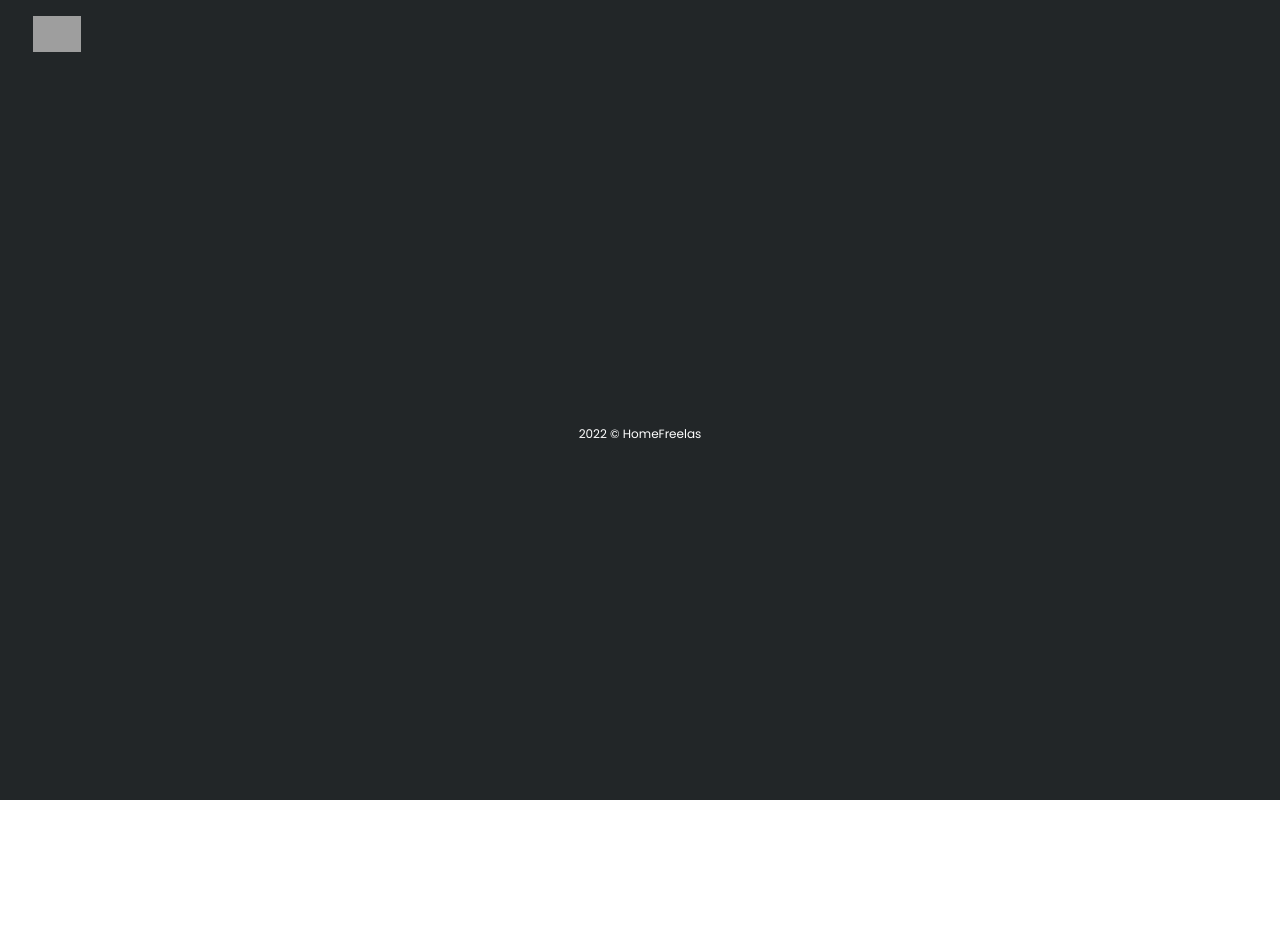
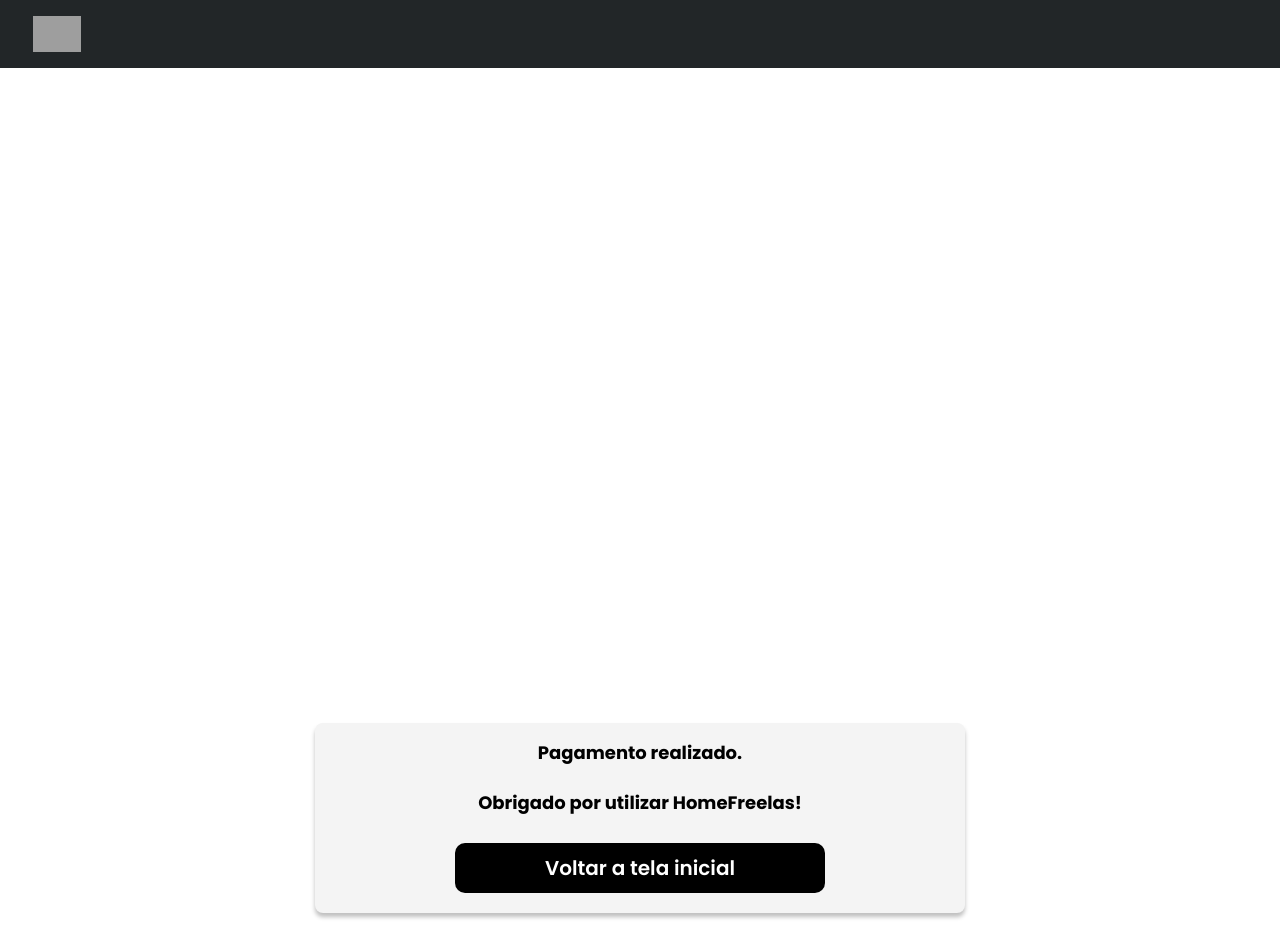
Before and after one commit to HomeFreelasOficial/lp, a React (Vite) app: page /cliente/servico-aceito/pagamento in a window 1280 px wide. Shown: the top 952 px of the page. Before the commit the page ends 800 px from the top, so only its background shows below. Built offline with nearby package versions, Linux system fonts and the light colour scheme; grey boxes are pictures that could not be loaded.

Commit message:
add: payment

```diff
--- /dev/null
+++ b/src/components/Client/client-payment/Cards/Pay.tsx
@@ -0,0 +1,16 @@
+import { useNavigate } from "react-router-dom";
+import { TextoBold } from "../../client-home/Body/styles";
+import * as S from './stylesP';
+import { Card } from "./stylesR";
+
+
+export default function Pay(){
+    const nav = useNavigate()
+    return(
+        <Card>
+            <TextoBold>Pagamento realizado.</TextoBold>
+            <TextoBold>Obrigado por utilizar HomeFreelas!</TextoBold>
+            <S.BtnExit onClick={()=> nav("/")}>Voltar a tela inicial</S.BtnExit>
+        </Card>
+    )
+}
--- /dev/null
+++ b/src/components/Client/client-payment/Cards/Return.tsx
@@ -0,0 +1,13 @@
+import { TextoBold } from "../../client-home/Body/styles";
+import * as S from "./stylesR";
+
+export default function Return(){
+    return(
+        <>
+        <S.Card>
+            <TextoBold>Selecione o método de pagamento</TextoBold>
+            <S.ConfirmBtn>Confirmar</S.ConfirmBtn>
+        </S.Card>
+        </>
+    )
+}
--- /dev/null
+++ b/src/components/Client/client-payment/Cards/stylesP.ts
@@ -0,0 +1,17 @@
+import styled from "styled-components";
+
+export const BtnExit = styled.button`
+    background-color: #000000;
+    color: #ffffff;
+
+    padding: 1rem 9rem;
+    border-radius: 10px;
+
+    font-size: 2.5rem;
+    font-weight: 600;
+
+    @media (min-width: 720px) {
+        font-size: 2rem;
+
+    }
+`;
--- /dev/null
+++ b/src/components/Client/client-payment/Cards/stylesR.ts
@@ -0,0 +1,26 @@
+import styled from "styled-components";
+
+export const Card = styled.div`
+    display: flex;
+    flex-direction: column;
+    align-items: center;
+    justify-content: space-around;
+    padding: 2em;
+    gap: 3em;
+    width: 65em;
+    height: 35em;
+    background-color: #F4F4F4;
+    box-shadow: 0px 4px 4px rgba(0, 0, 0, 0.25);
+    border-radius: 8px;
+`
+
+export const ConfirmBtn = styled.button`
+    background-color: #8811D2;
+    color: white;
+
+    font-weight: 600;
+    font-size: 3rem;
+
+    padding: 1rem 8rem;
+    border-radius: 100%;
+`
--- a/src/components/Client/client-payment/index.tsx
+++ b/src/components/Client/client-payment/index.tsx
@@ -2,17 +2,22 @@ import { Footer } from "../../signin/Footer/Footer";
 import { HeaderCadastro } from "../../signin/Header/Header";
 import { Wrapper } from "../client-call-service/styles";
 
-import * as S from './styles';
-
+import { BodyOrganizer } from "../client-service-accepted/Cards/styles";
+import Return from "./Cards/Return";
+import Pay from "./Cards/Pay";
 
 
 export default function Payment(){
   return(
-    <>
     <Wrapper>
       <HeaderCadastro path='/cliente/inicio'/>
+      <BodyOrganizer>
+        { false?
+        <Return/>:
+        <Pay />
+        }
+      </BodyOrganizer>
       <Footer/>
     </Wrapper>
-    </>
   )
 }
--- a/src/components/Client/client-service-accepted/Cards/CardFirst.tsx
+++ b/src/components/Client/client-service-accepted/Cards/CardFirst.tsx
@@ -2,7 +2,7 @@
 import { TextoBold } from "../../client-home/Body/styles";
 import CardFreela from "../CardFreela/CardFreela";
 import { useNavigate } from "react-router-dom";
-import * as S from '../styles';
+import * as S from './styles';
 
 export default function CardFirst(){
     return(
--- a/src/components/Client/client-service-accepted/Cards/CardSecond.tsx
+++ b/src/components/Client/client-service-accepted/Cards/CardSecond.tsx
@@ -1,9 +1,7 @@
-import { Card } from './styles';
-import {BodyOrganizer} from "./styles";
 import { TextoBold } from "../../client-home/Body/styles";
 import { useNavigate } from "react-router-dom";
 import styled from 'styled-components';
-
+import * as S from './styles';
 
 
 export default function CardSecond(){
@@ -28,14 +26,14 @@ export default function CardSecond(){
 
     return(
         <>
-        <BodyOrganizer>
-            <Card>
+        <S.BodyOrganizer>
+            <S.Card>
             <TextoBold>
             Confirme a finalização do serviço.
             </TextoBold>
             <ButtonPay onClick={()=>{ navegate('/cliente/servico-aceito/pagamento')} } >Ir para o pagamento</ButtonPay>
-            </Card>
-        </BodyOrganizer>
+            </S.Card>
+        </S.BodyOrganizer>
         </>
     )
 }
--- a/src/components/Client/client-service-accepted/index.tsx
+++ b/src/components/Client/client-service-accepted/index.tsx
@@ -4,24 +4,23 @@ import { Wrapper } from "../client-call-service/styles";
 import CardFirst from "./Cards/CardFirst";
 
 
-import { useNavigate } from "react-router-dom";
-import * as S from './Cards/styles';
-import { useState } from "react";
-import CardSecond from "./Cards/cardSecond";
+import { BodyOrganizer } from "./Cards/styles";
+import CardSecond from "./Cards/CardSecond";
 
 export default function ClientServiceAccepted(){
 
-  const [Card, setCard] = useState(false);
+
+
 
   return(
     <Wrapper>
          <HeaderCadastro path='/cliente/inicio'/>
-         <S.BodyOrganizer>
+         <BodyOrganizer>
            { false ?
            <CardFirst/>:
            <CardSecond/>
           }
-         </S.BodyOrganizer>
+         </BodyOrganizer>
          <Footer/>
     </Wrapper>
 
```
Also changed, not shown: src/components/Client/client-payment/styles.ts (deleted, +0 -18 lines).
